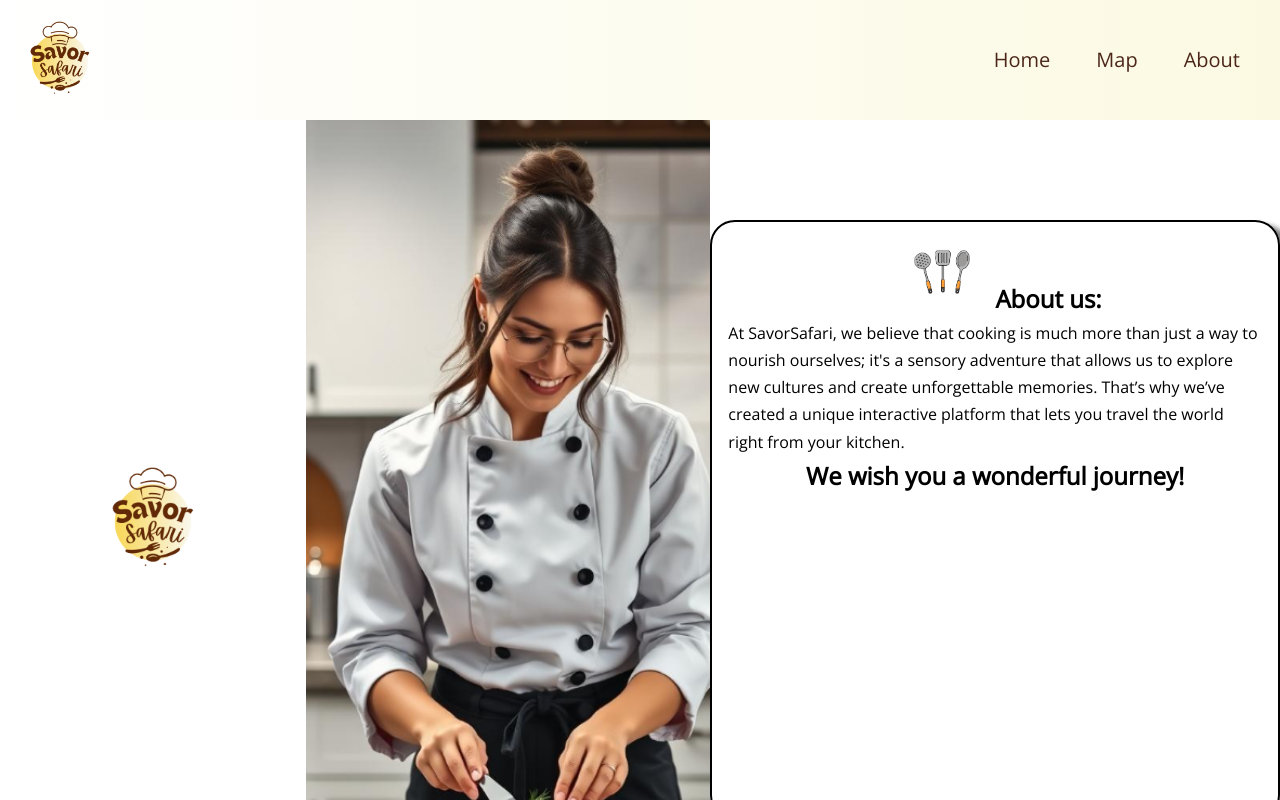
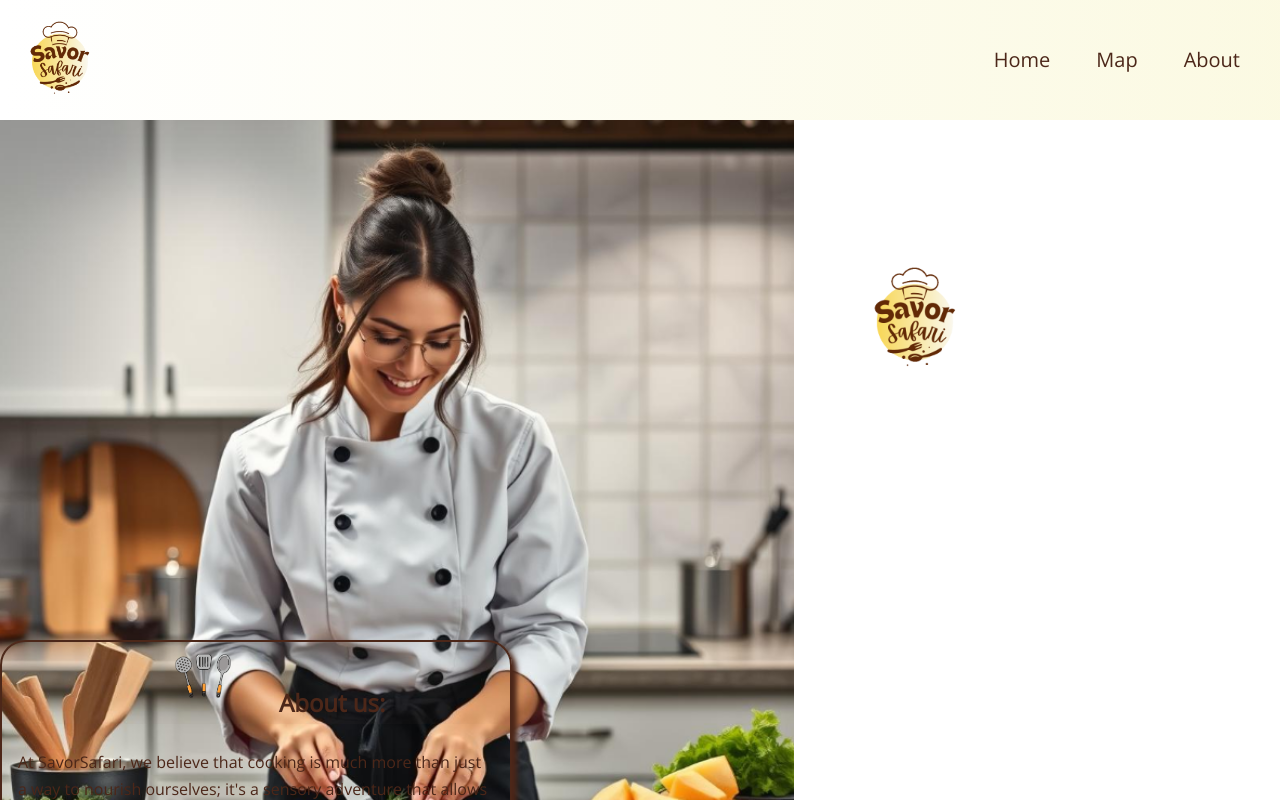
Before and after one commit to wildcodeschool-2025-03/JS-WestDevs-P2-SavorSafari, a React (Vite) app in the folder client/: page /about in a window 1280 px wide. Shown: the top 800 px of the page. Built offline with nearby package versions, Linux system fonts and the light colour scheme.

Commit message:
about css

```diff
--- a/client/src/components/About/About.css
+++ b/client/src/components/About/About.css
@@ -15,23 +15,37 @@
 }
 
 .avatar {
-  height: 800px;
+  height: 370px;
+  object-fit: contain;
+  position: relative;
 }
 
 .about article {
-  border: 2px, solid, black;
-  padding: 16px;
+  border: 2px, solid, var(--light-border-bloc-color);
+  color: var(--light-text-color);
   height: 600px;
   width: 90%;
   object-fit: contain;
-  box-shadow: 10px 5px 5px gray;
+  box-shadow: 5px 5px 5px var(--light-border-bloc-color);
   border-radius: 25px;
+  position: absolute;
+  top: 80%;
+  z-index: ;
 }
 
 .about article img {
   height: 70px;
-  width: 20%;
+  width: 30%;
   object-fit: contain;
+}
+.about h1 {
+  padding: 0;
+  backdrop-filter: blur(300px); /* opacity*/
+  opacity: 1;
+}
+.about p {
+  padding: 25px 16px 25px 16px;
+  font-family: ;
 }
 .about h1,
 .about h2 {
@@ -40,7 +54,25 @@
 
 @media screen and (min-width: 600px) {
   .about {
+    display: grid;
+    grid-template-columns: 1fr 1fr;
+    grid-template-rows: 1fr 1fr;
     flex-direction: row;
     justify-content: center;
   }
+  .avatar {
+    grid-area: 1 / 1 / 3 / 2;
+    height: 800px;
+  }
+
+  .logo {
+    grid-area: 1 / 2 / 2 / 3;
+  }
+
+  .about article {
+    grid-area: 2 / 2 / 3 / 3;
+    height: 400px;
+    width: 40%;
+    object-fit: contain;
+  }
 }
--- a/client/src/components/About/About.tsx
+++ b/client/src/components/About/About.tsx
@@ -6,7 +6,7 @@ const About = () => {
       <img className="logo" src="src/assets/img/SavorLogo.png" alt="logo" />
       <img
         className="avatar"
-        src="src/assets/img/avatar_projet_2 (1) - rogner.png"
+        src="src/assets/img/avatar_projet_2.webp"
         alt="avatar"
       />
       <article>
```
